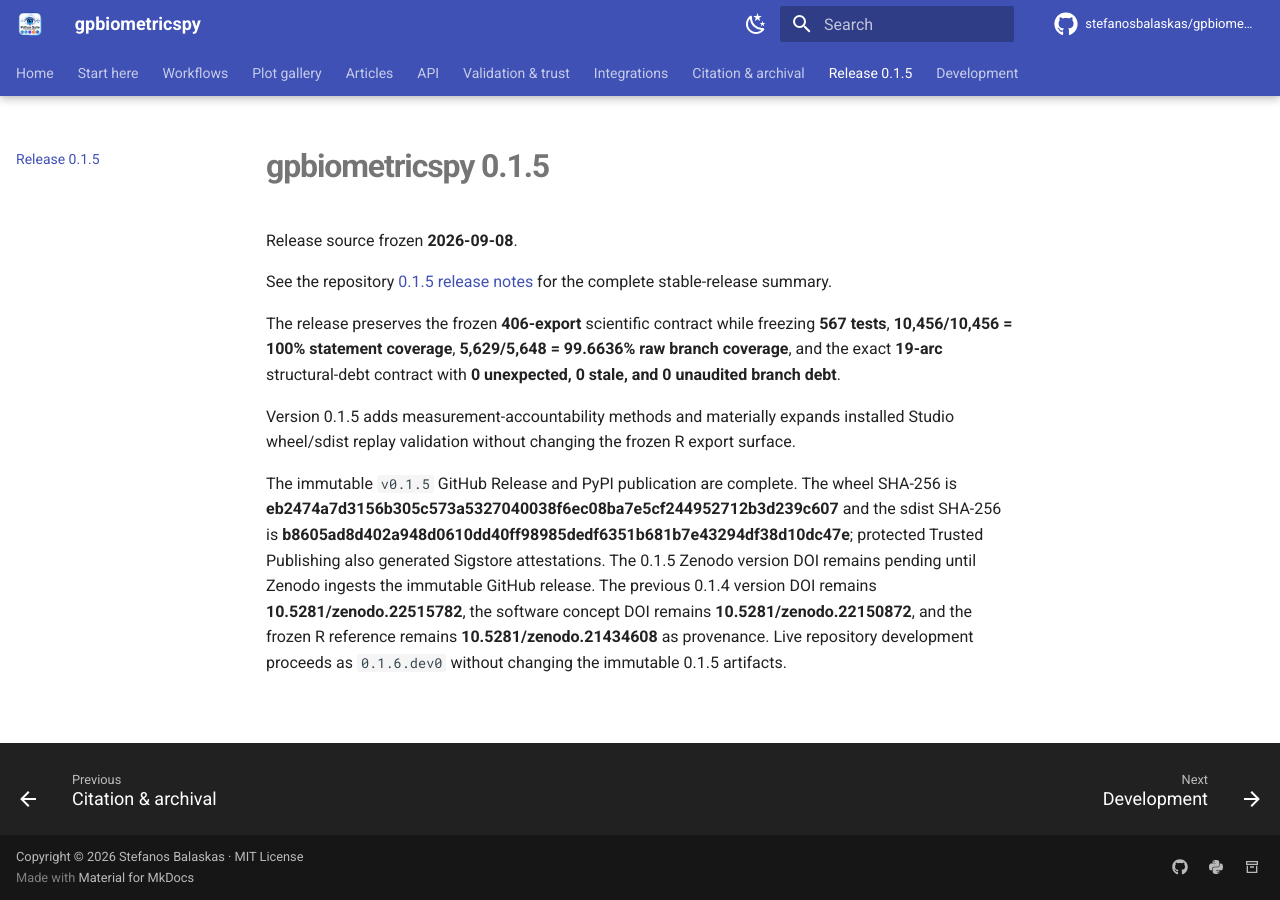
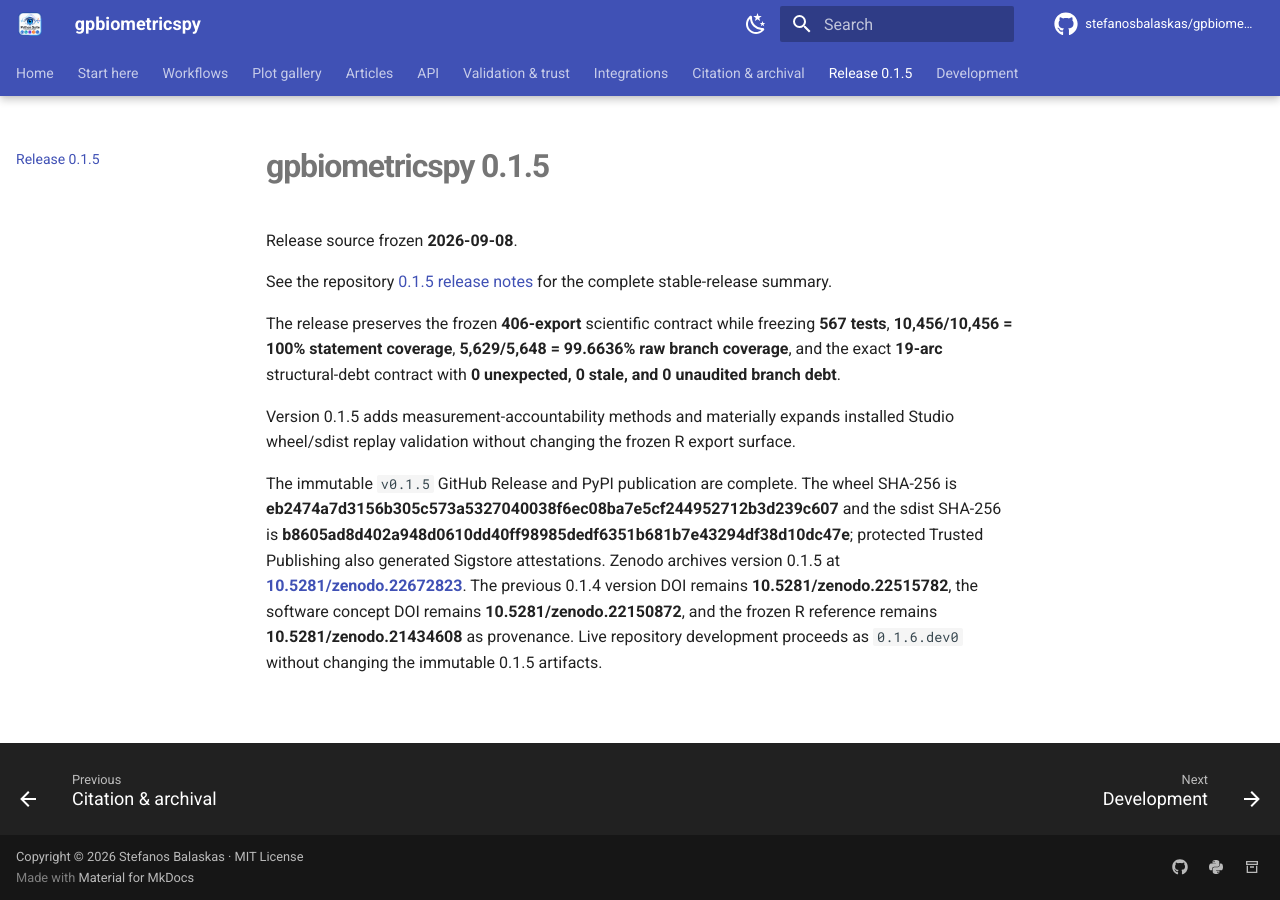
Before and after one commit to stefanosbalaskas/gpbiometricspy, an MkDocs documentation site: the page built from docs/release-0.1.5.md, in a window 1280 px wide. Built offline with MkDocs 1.6.1 and Material for MkDocs 9.7.7, drawn with Linux system fonts in a browser that asks for light colours; comment, search, counter and statistics services are not loaded.

Commit message:
docs: close 0.1.5 Zenodo archival record

```diff
--- a/docs/release-0.1.5.md
+++ b/docs/release-0.1.5.md
@@ -8,4 +8,4 @@ The release preserves the frozen **406-export** scientific contract while freezi
 
 Version 0.1.5 adds measurement-accountability methods and materially expands installed Studio wheel/sdist replay validation without changing the frozen R export surface.
 
-The immutable `v0.1.5` GitHub Release and PyPI publication are complete. The wheel SHA-256 is **eb2474a7d3156b305c573a5327040038f6ec08ba7e5cf244952712b3d239c607** and the sdist SHA-256 is **b8605ad8d402a948d0610dd40ff98985dedf6351b681b7e43294df38d10dc47e**; protected Trusted Publishing also generated Sigstore attestations. The 0.1.5 Zenodo version DOI remains pending until Zenodo ingests the immutable GitHub release. The previous 0.1.4 version DOI remains **10.5281/zenodo.22515782**, the software concept DOI remains **10.5281/zenodo.22150872**, and the frozen R reference remains **10.5281/zenodo.21434608** as provenance. Live repository development proceeds as `0.1.6.dev0` without changing the immutable 0.1.5 artifacts.
+The immutable `v0.1.5` GitHub Release and PyPI publication are complete. The wheel SHA-256 is **eb2474a7d3156b305c573a5327040038f6ec08ba7e5cf244952712b3d239c607** and the sdist SHA-256 is **b8605ad8d402a948d0610dd40ff98985dedf6351b681b7e43294df38d10dc47e**; protected Trusted Publishing also generated Sigstore attestations. Zenodo archives version 0.1.5 at **[10.5281/zenodo.22672823](https://doi.org/10.5281/zenodo.22672823)**. The previous 0.1.4 version DOI remains **10.5281/zenodo.22515782**, the software concept DOI remains **10.5281/zenodo.22150872**, and the frozen R reference remains **10.5281/zenodo.21434608** as provenance. Live repository development proceeds as `0.1.6.dev0` without changing the immutable 0.1.5 artifacts.
```
